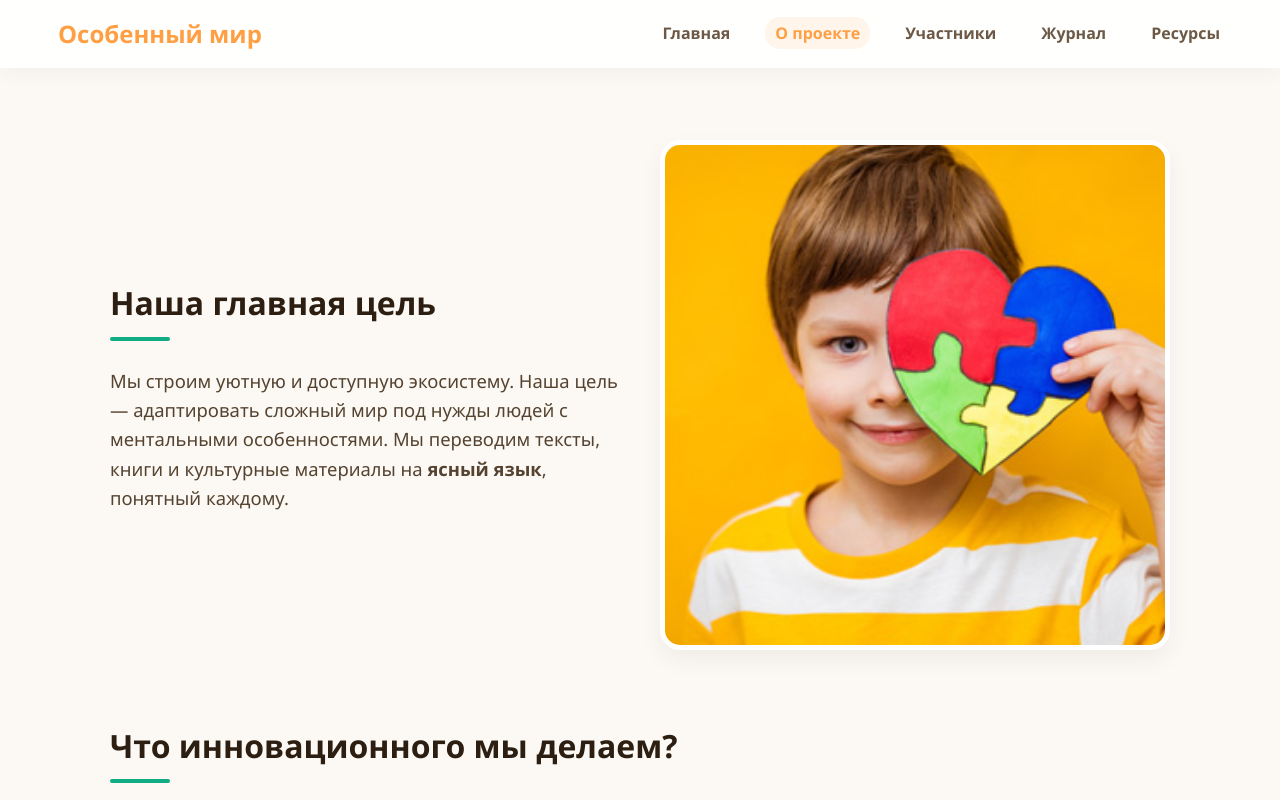
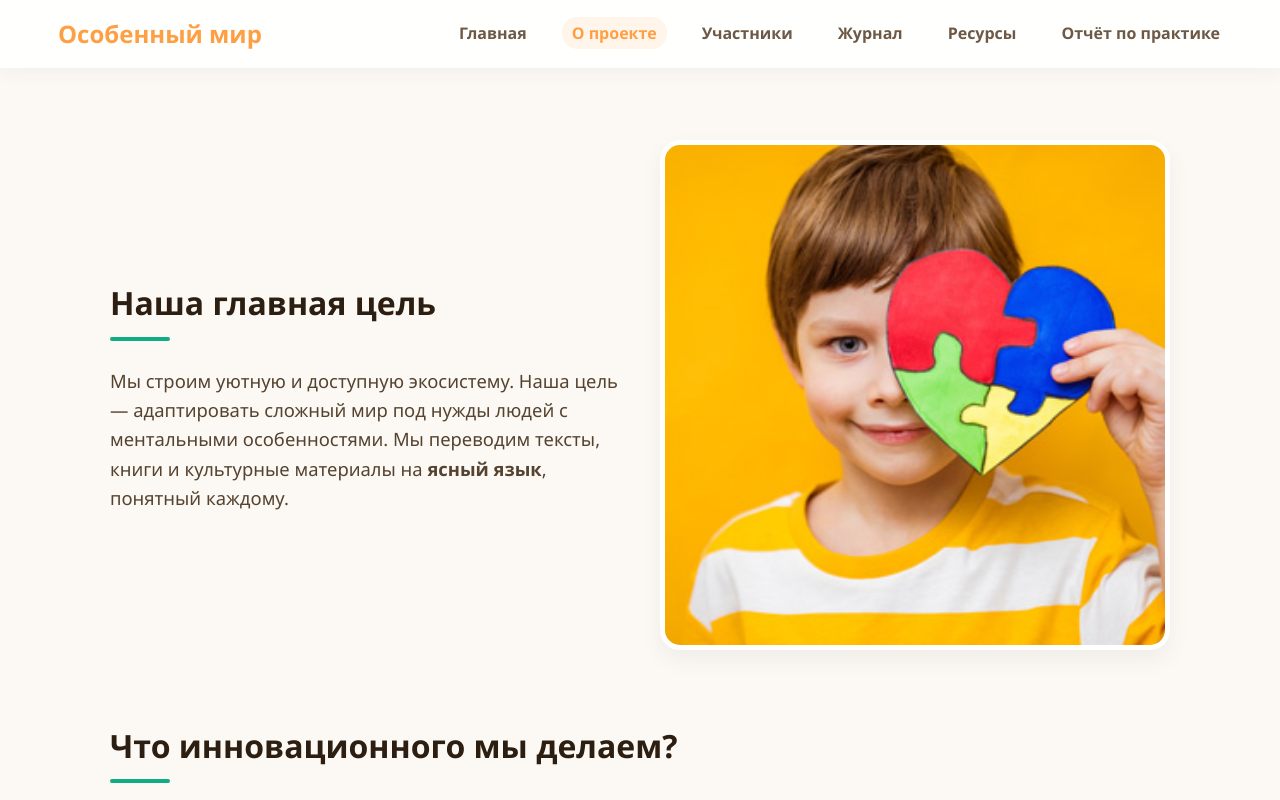
Before and after one commit to lbkkrsrtv10-coder/KarasartovRodin, a plain HTML site: page site/about.html in a window 1280 px wide. Shown: the top 800 px of the page. Drawn offline with Linux system fonts and the light colour scheme.

Commit message:
Update about.html

```diff
--- a/site/about.html
+++ b/site/about.html
@@ -16,6 +16,7 @@
             <li><a href="members.html">Участники</a></li>
             <li><a href="magazine.html">Журнал</a></li>
             <li><a href="resources.html">Ресурсы</a></li>
+            <li><a href="report.html">Отчёт по практике</a> </li>
         </ul>
     </nav>
 
```
